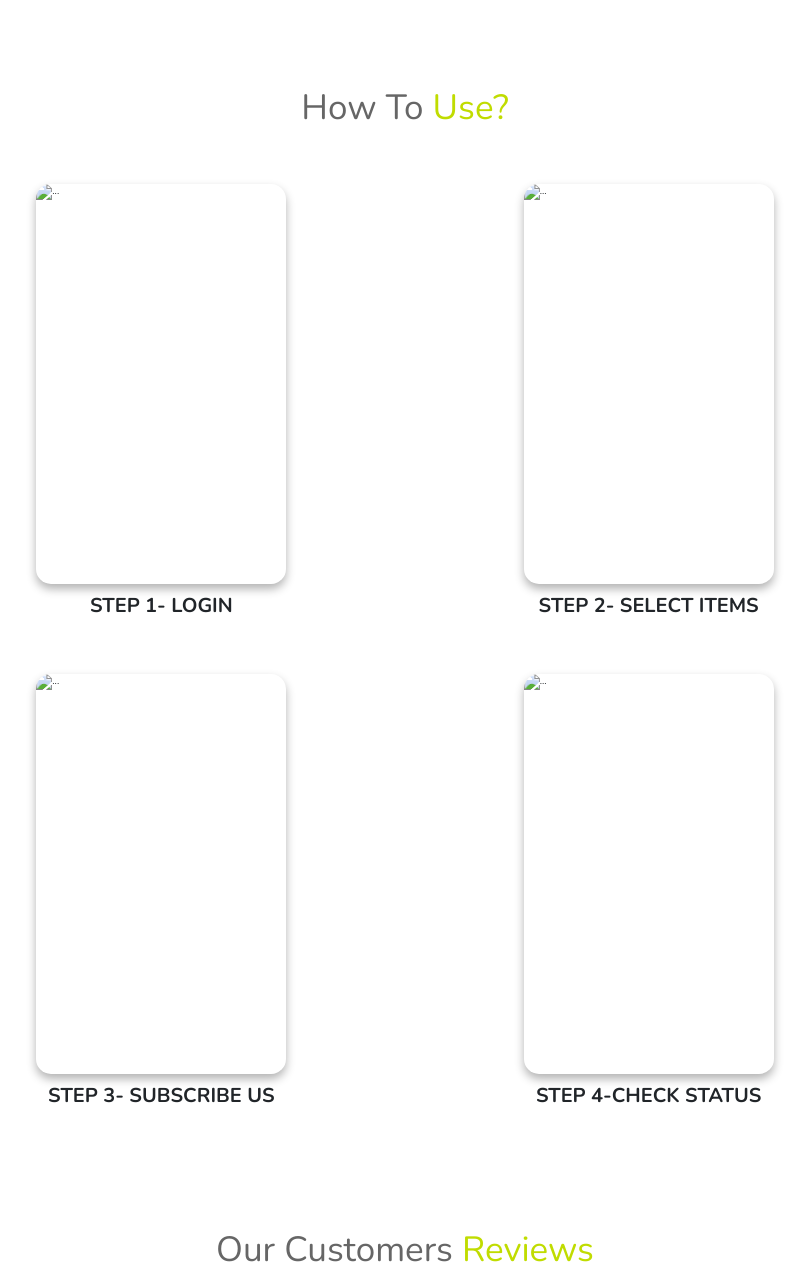
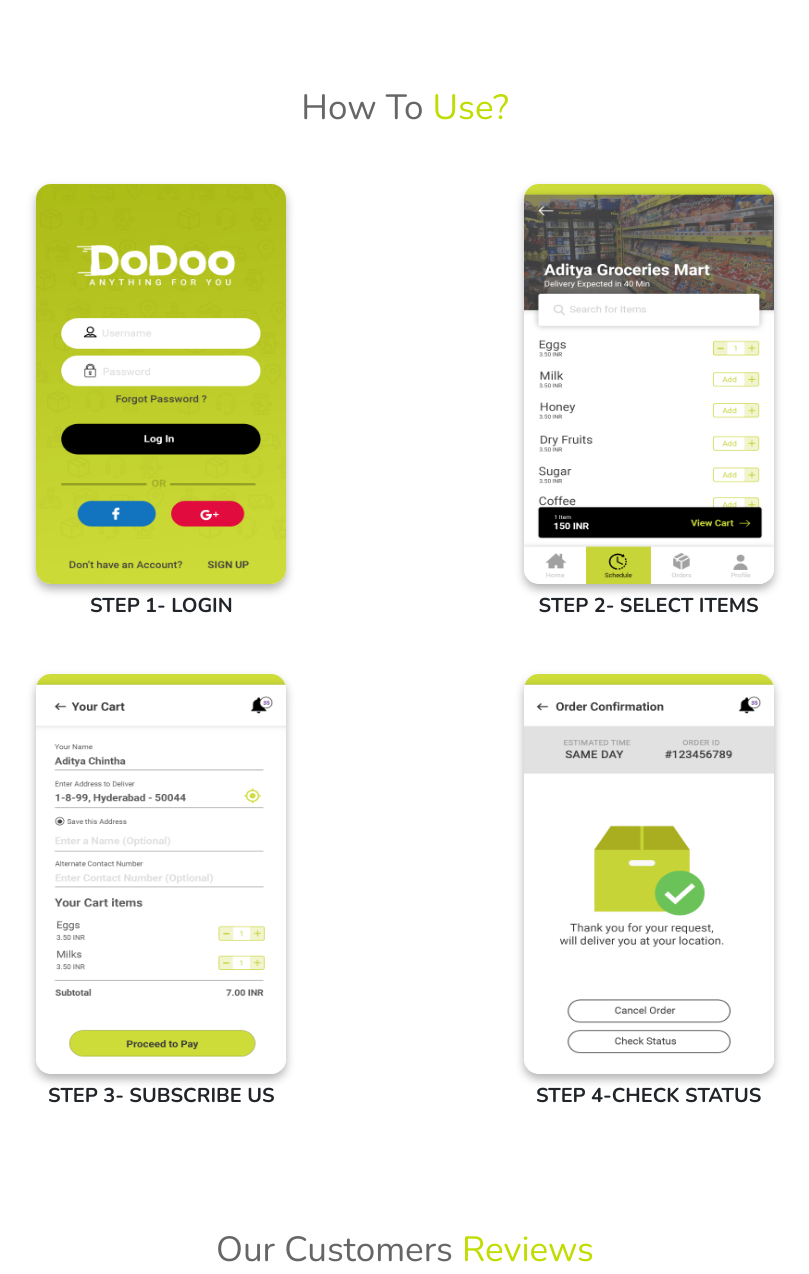
Before and after one commit to Harryagarwal/Dodoo, a plain HTML site: page index.html in a window 1280 px wide. Shown: the part 1574-2848 px from the top of the page, without its empty margins (235-1044 px from the left). Drawn offline with nearby package versions, Linux system fonts and the light colour scheme; files whose address does not match are found by name.

Commit message:
updated index.html

```diff
--- a/index.html
+++ b/index.html
@@ -134,7 +134,7 @@
       <div class="row row-cols-1 row-cols-md-2 g-4 mx-5 my-5">
         <div class="col d-flex justify-content-center">
           <div class="card border-0">
-            <img src="./images/login.png" class="card-img-top" alt="..." data-aos="fade-right"   data-aos-duration="1500" data-aos-offset="300" />
+            <img src="login.png" class="card-img-top" alt="..." data-aos="fade-right"   data-aos-duration="1500" data-aos-offset="300" />
             <div class="card-body">
               <h2 class="card-title">STEP 1- LOGIN</h2>
 
@@ -143,7 +143,7 @@
         </div>
         <div class="col d-flex justify-content-center">
           <div class="card border-0">
-            <img src="./images/selectItems.png" class="card-img-top" alt="..." data-aos="fade-right"   data-aos-duration="1500" data-aos-offset="300" data-aos-delay="1000"/>
+            <img src="selectItems.png" class="card-img-top" alt="..." data-aos="fade-right"   data-aos-duration="1500" data-aos-offset="300" data-aos-delay="1000"/>
             <div class="card-body">
                 <h2 class="card-title">STEP 2- SELECT ITEMS</h2>
               </div>
@@ -151,7 +151,7 @@
         </div>
         <div class="col d-flex justify-content-center">
           <div class="card border-0">
-            <img src="./images/subscribe.png" class="card-img-top" alt="..." data-aos="fade-right"   data-aos-duration="1500" data-aos-offset="200"/>
+            <img src="subscribe.png" class="card-img-top" alt="..." data-aos="fade-right"   data-aos-duration="1500" data-aos-offset="200"/>
             <div class="card-body">
                 <h2 class="card-title">STEP 3- SUBSCRIBE US</h2>
               </div>
@@ -159,7 +159,7 @@
         </div>
         <div class="col d-flex justify-content-center">
           <div class="card border-0">
-            <img src="./images/Status.png" class="card-img-top" alt="..." data-aos="fade-right"   data-aos-duration="1500" data-aos-offset="200" data-aos-delay="1000"/>
+            <img src="Status.png" class="card-img-top" alt="..." data-aos="fade-right"   data-aos-duration="1500" data-aos-offset="200" data-aos-delay="1000"/>
             <div class="card-body">
                 <h2 class="card-title">STEP 4-CHECK STATUS</h2>
               </div>
```
